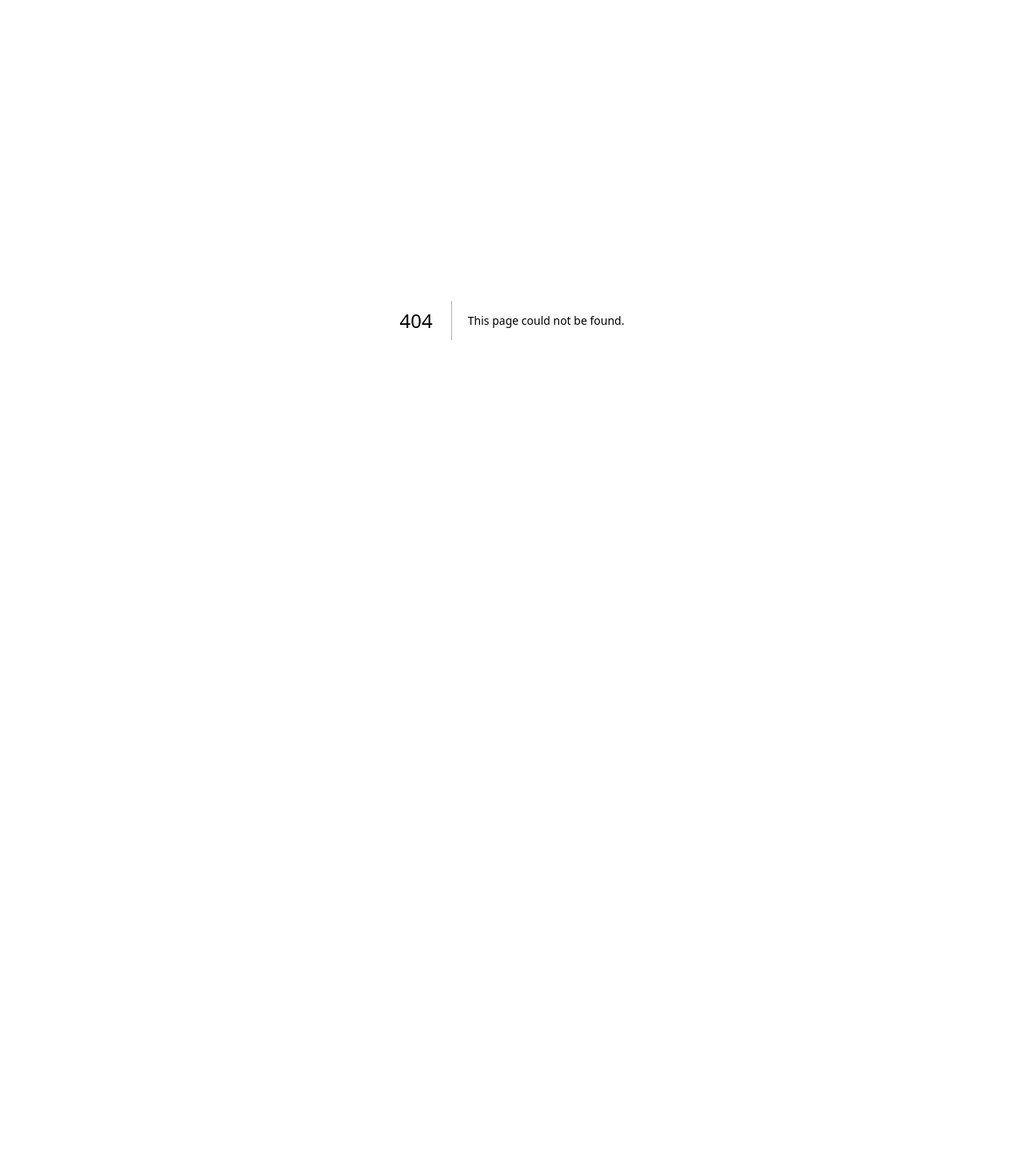
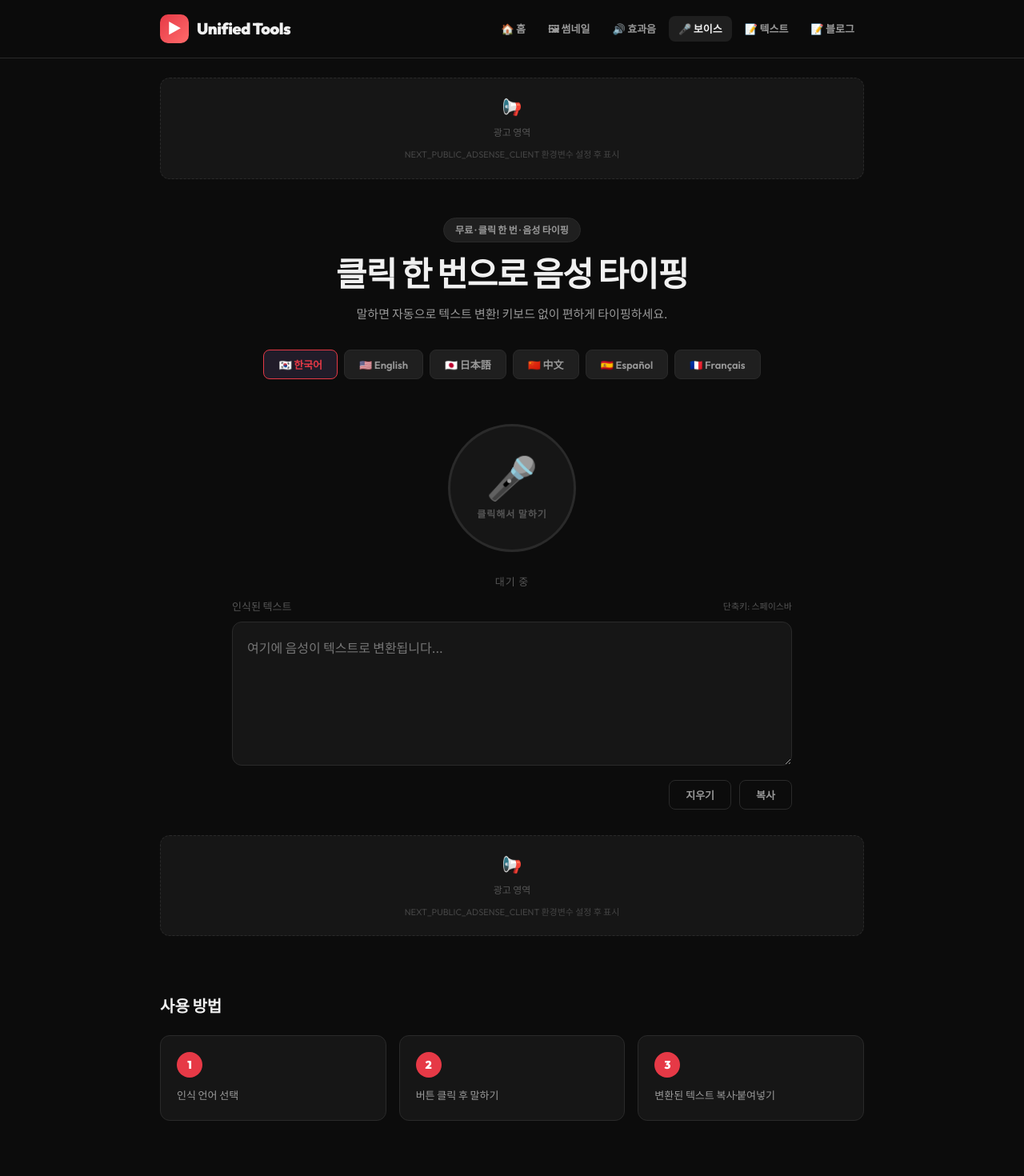
Before and after one commit to mintimjang33/cardnews-converter, a Next.js app: page /voice-down in a window 1280 px wide. Before the commit this address had no page. Shown: the top 1470 px of the page at 80% size. Before the commit the page ends 800 px from the top, so only its background shows below. Built offline with nearby package versions, Linux system fonts and the light colour scheme; no server answers.

Commit message:
Add files via upload

```diff
--- /dev/null
+++ b/pages/voice-down.js
@@ -0,0 +1,199 @@
+import { useState, useEffect, useRef, useCallback } from 'react'
+import Head from 'next/head'
+import Header from '../components/Header'
+import Footer from '../components/Footer'
+import { AdSlot } from '../components/AdSlot'
+
+const VOICE_LANGS = [
+  { code: 'ko-KR', flag: '🇰🇷', label: '한국어' },
+  { code: 'en-US', flag: '🇺🇸', label: 'English' },
+  { code: 'ja-JP', flag: '🇯🇵', label: '日本語' },
+  { code: 'zh-CN', flag: '🇨🇳', label: '中文' },
+  { code: 'es-ES', flag: '🇪🇸', label: 'Español' },
+  { code: 'fr-FR', flag: '🇫🇷', label: 'Français' },
+]
+
+export default function VoiceDown() {
+  const [voiceLang, setVoiceLang] = useState('ko-KR')
+  const [isRecording, setIsRecording] = useState(false)
+  const [status, setStatus] = useState('대기 중')
+  const [text, setText] = useState('')
+  const [copied, setCopied] = useState(false)
+  const [adsOn, setAdsOn] = useState(true)
+  const [supported, setSupported] = useState(true)
+
+  const recognitionRef = useRef(null)
+  const finalTextRef = useRef('')
+  const isRecordingRef = useRef(false)
+
+  useEffect(() => {
+    const SR = window.SpeechRecognition || window.webkitSpeechRecognition
+    if (!SR) { setSupported(false); return }
+
+    const savedVoiceLang = localStorage.getItem('vd_voice_lang')
+    if (savedVoiceLang) setVoiceLang(savedVoiceLang)
+
+    fetch('/api/settings/get').then(r => r.json()).then(d => {
+      if (d.adsOn !== undefined) setAdsOn(d.adsOn)
+    }).catch(() => {})
+  }, [])
+
+  const stopRecording = useCallback(() => {
+    isRecordingRef.current = false
+    setIsRecording(false)
+    recognitionRef.current?.stop()
+    setStatus('대기 중')
+  }, [])
+
+  const startRecording = useCallback(() => {
+    const SR = window.SpeechRecognition || window.webkitSpeechRecognition
+    if (!SR) return
+
+    const recognition = new SR()
+    recognition.lang = voiceLang
+    recognition.continuous = true
+    recognition.interimResults = true
+
+    recognition.onstart = () => {
+      setIsRecording(true)
+      isRecordingRef.current = true
+      setStatus('🔴 듣는 중...')
+    }
+    recognition.onresult = (e) => {
+      let interim = ''
+      for (let i = e.resultIndex; i < e.results.length; i++) {
+        if (e.results[i].isFinal) finalTextRef.current += e.results[i][0].transcript + ' '
+        else interim = e.results[i][0].transcript
+      }
+      setText(finalTextRef.current + interim)
+    }
+    recognition.onend = () => {
+      if (isRecordingRef.current) recognition.start()
+      else { setIsRecording(false); setStatus('대기 중') }
+    }
+    recognition.onerror = (e) => {
+      if (e.error !== 'no-speech') {
+        isRecordingRef.current = false
+        setIsRecording(false)
+        setStatus('대기 중')
+      }
+    }
+
+    recognitionRef.current = recognition
+    finalTextRef.current = text && !text.endsWith(' ') ? text + ' ' : text
+    recognition.start()
+  }, [voiceLang, text])
+
+  const toggleRecording = useCallback(() => {
+    isRecordingRef.current ? stopRecording() : startRecording()
+  }, [startRecording, stopRecording])
+
+  useEffect(() => {
+    const handler = (e) => {
+      if (e.code === 'Space' && e.target.tagName !== 'TEXTAREA' && e.target.tagName !== 'INPUT') {
+        e.preventDefault()
+        toggleRecording()
+      }
+    }
+    window.addEventListener('keydown', handler)
+    return () => window.removeEventListener('keydown', handler)
+  }, [toggleRecording])
+
+  const handleVoiceLang = (code) => {
+    setVoiceLang(code)
+    localStorage.setItem('vd_voice_lang', code)
+    if (isRecordingRef.current) stopRecording()
+  }
+
+  const handleClear = () => { setText(''); finalTextRef.current = '' }
+
+  const handleCopy = () => {
+    if (!text) return
+    navigator.clipboard.writeText(text).then(() => {
+      setCopied(true)
+      setTimeout(() => setCopied(false), 2000)
+    })
+  }
+
+  return (
+    <>
+      <Head>
+        <title>Voice-Down - 무료 음성 타이핑 | 클릭 한 번으로 말하기</title>
+        <meta name="description" content="클릭 한 번으로 말하면 자동으로 텍스트 변환! 한국어·영어·일본어·중국어 지원. 무료 음성 인식 타이핑 도구." />
+        <meta name="viewport" content="width=device-width, initial-scale=1" />
+        {process.env.NEXT_PUBLIC_ADSENSE_CLIENT && (
+          <script async src={`https://pagead2.googlesyndication.com/pagead/js/adsbygoogle.js?client=${process.env.NEXT_PUBLIC_ADSENSE_CLIENT}`} crossOrigin="anonymous" />
+        )}
+      </Head>
+
+      <Header siteName="Unified Tools" siteHref="/" />
+
+      <div className="wrap">
+        {adsOn && <div style={{ marginTop: 24 }}><AdSlot slot={process.env.NEXT_PUBLIC_AD_SLOT_TOP || '1111111111'} /></div>}
+
+        <section className="hero">
+          <div className="hero-badge">무료 · 클릭 한 번 · 음성 타이핑</div>
+          <h1 className="hero-title">클릭 한 번으로 <span className="hl">음성 타이핑</span></h1>
+          <p className="hero-sub">말하면 자동으로 텍스트 변환! 키보드 없이 편하게 타이핑하세요.</p>
+        </section>
+
+        {!supported && (
+          <div className="no-support">❌ 이 브라우저는 음성인식을 지원하지 않습니다. 크롬(Chrome) 또는 엣지(Edge)를 사용해주세요.</div>
+        )}
+
+        {supported && (
+          <>
+            <div className="lang-tabs">
+              {VOICE_LANGS.map(vl => (
+                <button key={vl.code} className={`lang-tab${voiceLang === vl.code ? ' active' : ''}`} onClick={() => handleVoiceLang(vl.code)}>
+                  {vl.flag} {vl.label}
+                </button>
+              ))}
+            </div>
+
+            <div className="mic-wrap">
+              <button className={`mic-btn${isRecording ? ' recording' : ''}`} onClick={toggleRecording}>
+                <span className="mic-icon">{isRecording ? '⏹' : '🎤'}</span>
+                <span className="mic-label">{isRecording ? '클릭해서 중지' : '클릭해서 말하기'}</span>
+              </button>
+            </div>
+
+            <div className="status-row">
+              <span className={`status-text${isRecording ? ' active' : ''}`}>{status}</span>
+            </div>
+
+            <div className="output-wrap">
+              <div className="output-label">
+                <span style={{ fontSize: 13, color: 'var(--text3)' }}>인식된 텍스트</span>
+                <span style={{ fontSize: 11, color: 'var(--text3)' }}>단축키: 스페이스바</span>
+              </div>
+              <textarea className="output-textarea" value={text} onChange={e => setText(e.target.value)} placeholder="여기에 음성이 텍스트로 변환됩니다..." />
+              <div className="action-btns">
+                <button className="action-btn" onClick={handleClear}>지우기</button>
+                <button className={`action-btn copy-btn${copied ? ' copied' : ''}`} onClick={handleCopy}>
+                  {copied ? '복사됨 ✓' : '복사'}
+                </button>
+              </div>
+            </div>
+
+            {adsOn && <div style={{ marginBottom: 32 }}><AdSlot slot={process.env.NEXT_PUBLIC_AD_SLOT_MIDDLE || '3333333333'} /></div>}
+          </>
+        )}
+
+        <section className="how-section">
+          <h2 className="section-title">사용 방법</h2>
+          <div className="steps">
+            {['인식 언어 선택', '버튼 클릭 후 말하기', '변환된 텍스트 복사·붙여넣기'].map((step, i) => (
+              <div key={i} className="step">
+                <div className="step-num">{i + 1}</div>
+                <p>{step}</p>
+              </div>
+            ))}
+          </div>
+        </section>
+      </div>
+
+      <Footer siteName="Unified Tools" />
+    </>
+  )
+}
```
